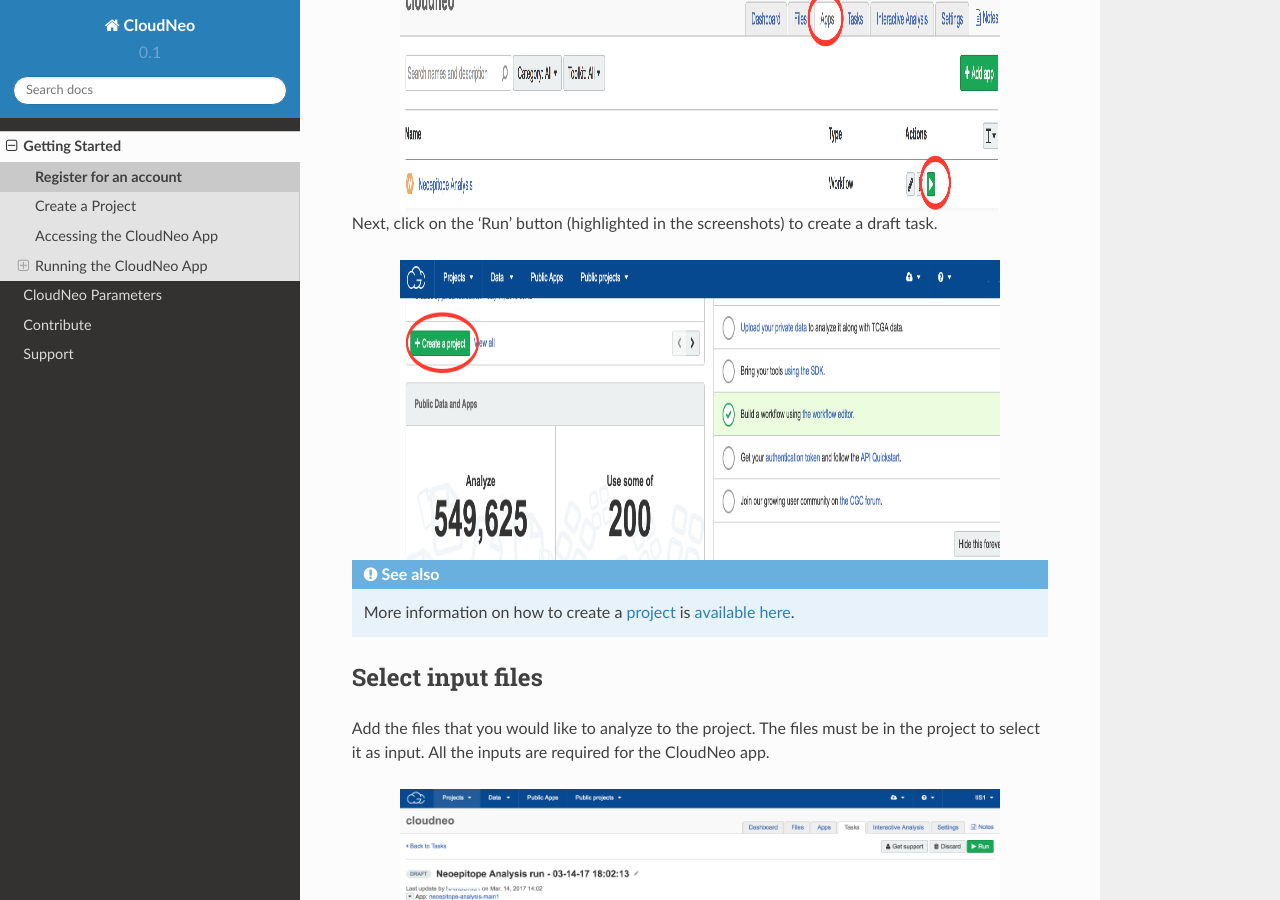
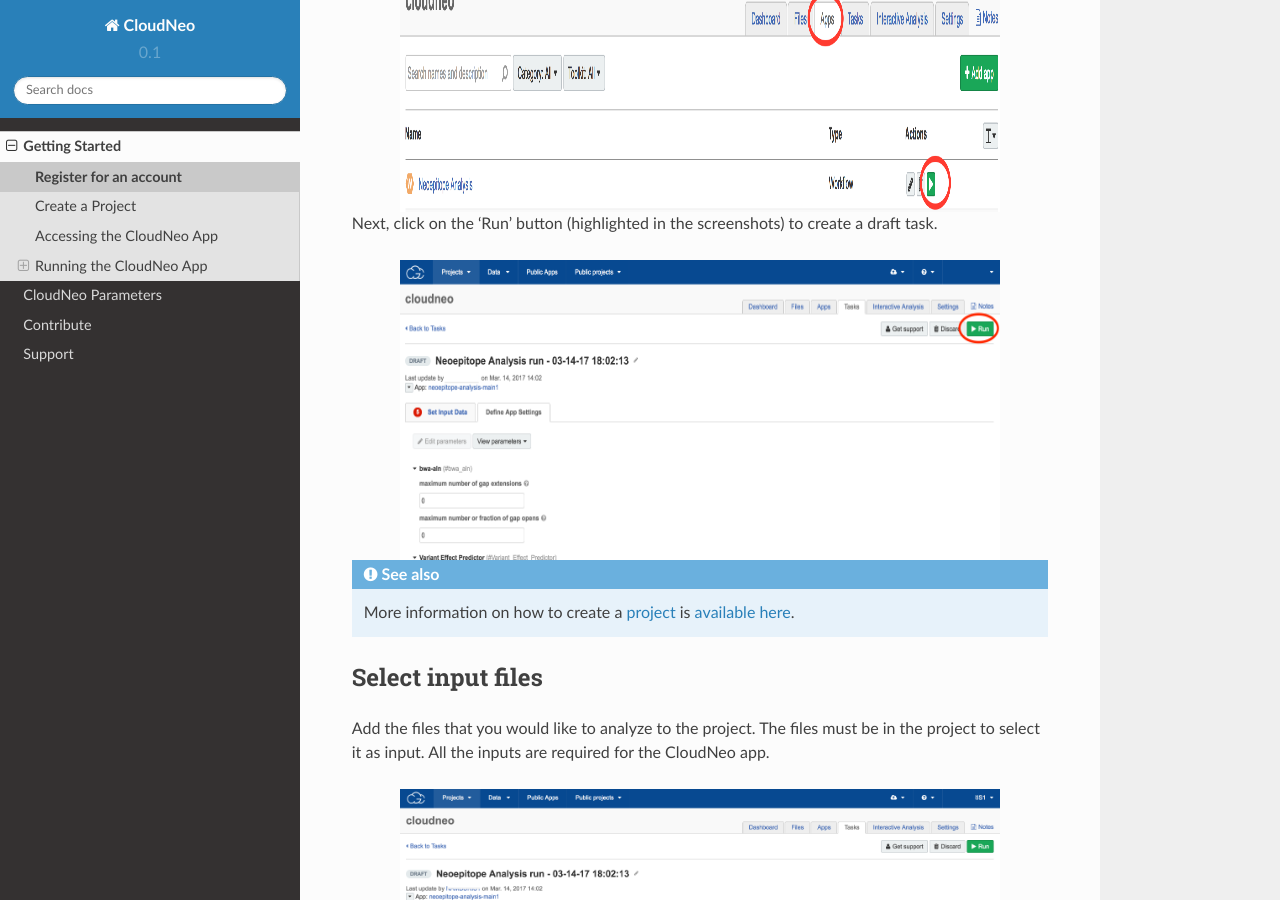
Before and after one commit to TheJacksonLaboratory/CloudNeo, a Sphinx documentation site: the page built from docs/Gettingstarted/run_analysis.rst, in a window 1280 px wide and 900 px high, scrolled down 1421 px. Built offline with Sphinx 7.4.7 and the Read the Docs theme 2.0.0, drawn with Linux system fonts in a browser that asks for light colours.

Commit message:
fixed a minor typo

```diff
--- a/docs/Gettingstarted/run_analysis.rst
+++ b/docs/Gettingstarted/run_analysis.rst
@@ -40,7 +40,7 @@
 
 Next, click on the 'Run' button (highlighted in the  screenshots) to create a draft task.
 
-.. image:: ../images/create-project.png
+.. image:: ../images/run-task.png
     :width: 600px
     :align: center
     :height: 300px
```
